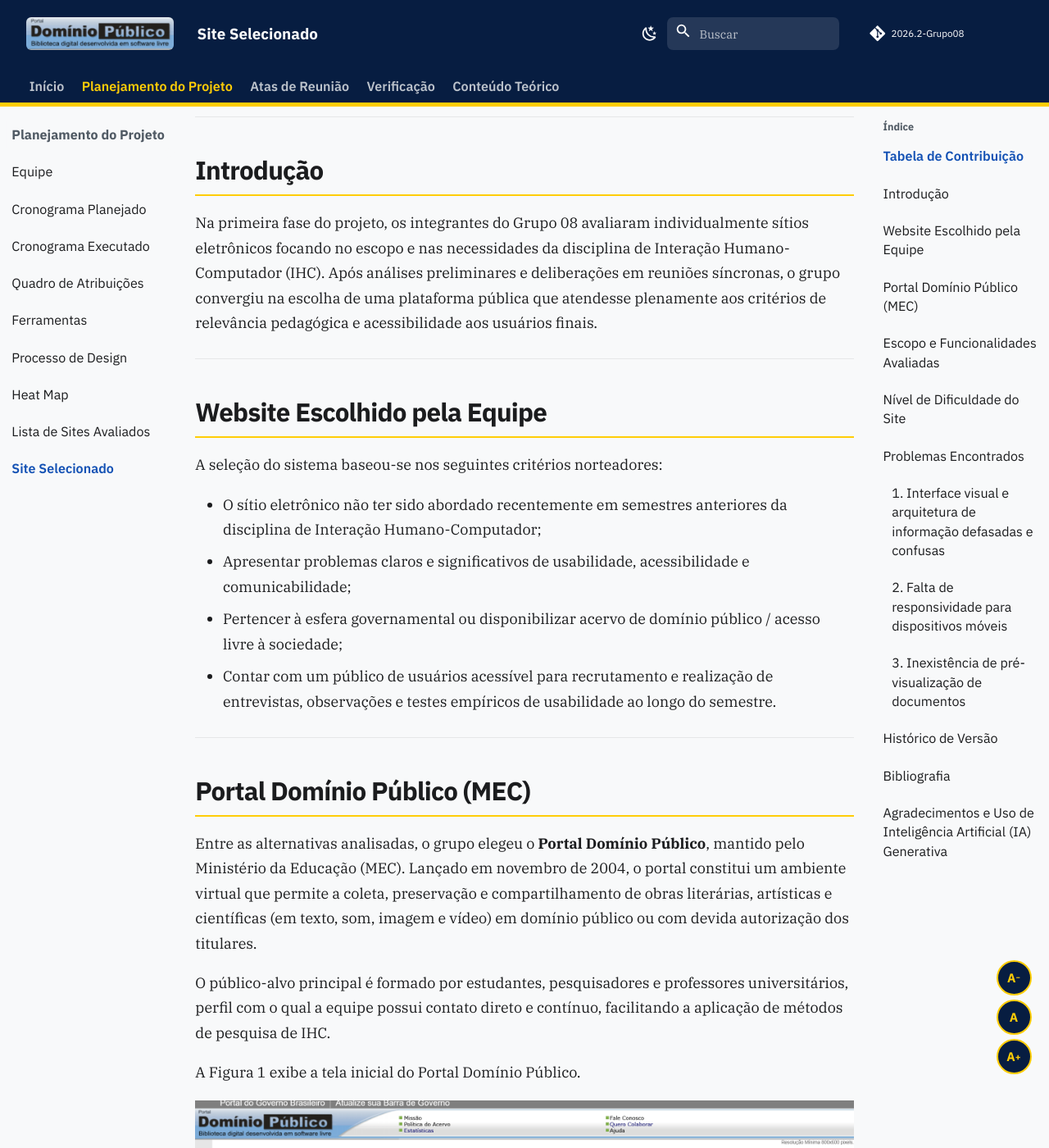
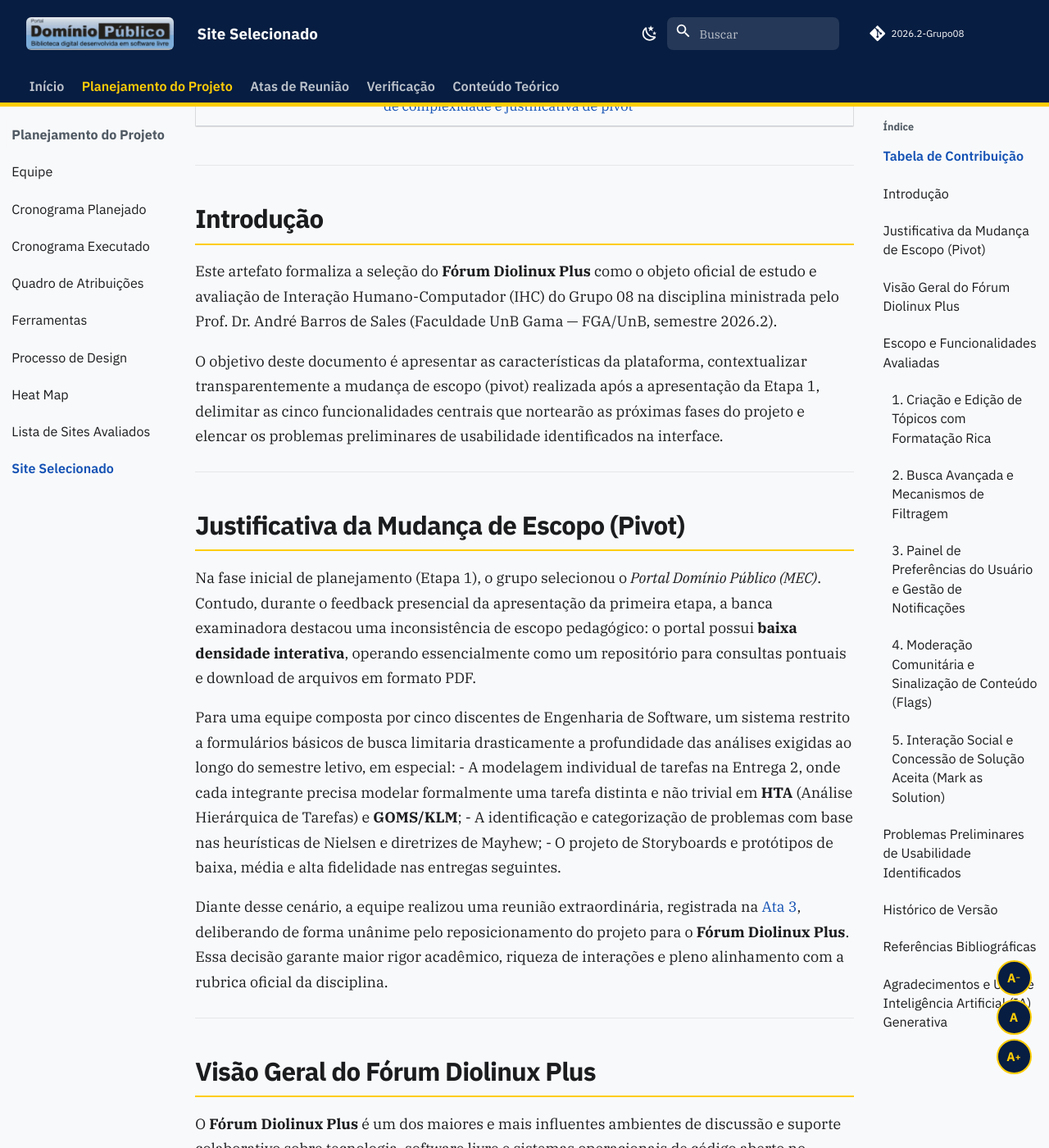
Before and after one commit to Interacao-Humano-Computador/2026.2-Grupo08, an MkDocs documentation site: the page built from docs/planejamento/site-selecionado.md, in a window 1280 px wide and 1400 px high, scrolled down 688 px. Shown: the whole window at 82% size. Built offline with MkDocs 1.6.1 and Material for MkDocs 9.7.7, drawn with Linux system fonts in a browser that asks for light colours; comment, search, counter and statistics services are not loaded; some of the changed text lies outside the part shown.

Commit message:
docs(planejamento): redefine site selecionado para Forum Diolinux Plus

```diff
--- a/docs/planejamento/site-selecionado.md
+++ b/docs/planejamento/site-selecionado.md
@@ -1,102 +1,100 @@
-# Site Selecionado
+# Site Selecionado: Fórum Diolinux Plus
 
 ## Tabela de Contribuição
 
 | Integrante | Contribuição | Data |
 | :--- | :--- | :---: |
-| Edvaldo Soares Brasileiro Filho | [Discussão e consenso na escolha do portal](#website-escolhido-pela-equipe) | 04/09/2026 |
-| Gustavo Antonio Rodrigues e Silva | [Elaboração da documentação do site selecionado, levantamento de problemas e prints (Ações 05 e 13)](#portal-dominio-publico-mec) | 04/09/2026 |
-| Jonathan Lourenço Carpaneda | [Inclusão da tabela de contribuição no início, padronização e bibliografia ABNT](#introducao) | 05/09/2026 |
-| Pedro Paulo Almeida Araujo | [Revisão e validação dos problemas de usabilidade mapeados](#problemas-encontrados) | 04/09/2026 |
-| Vinicius Silva Araruna | [Revisão e acompanhamento das diretrizes de IHC](#historico-de-versao) | 04/09/2026 |
+| [Edvaldo Soares Brasileiro Filho](https://github.com/PajeMurici-dev) | [Avaliação dos critérios de escolha e impacto nos prazos de desenvolvimento](#justificativa-da-mudanca-de-escopo-pivot) | 14/09/2026 |
+| [Gustavo Antonio Rodrigues e Silva](https://github.com/gus-ant) | [Elaboração da documentação da plataforma Discourse e mapeamento dos fluxos interativos](#visao-geral-do-forum-diolinux-plus) | 14/09/2026 |
+| [Jonathan Lourenço Carpaneda](https://github.com/Jonathan-Carpaneda) | [Padronização das referências bibliográficas em ABNT e conformidade documental](#referencias-bibliograficas) | 18/09/2026 |
+| [Pedro Paulo Almeida Araujo](https://github.com/Pedrop06) | [Validação dos problemas preliminares de usabilidade e revisão geral](#problemas-preliminares-de-usabilidade-identificados) | 18/09/2026 |
+| [Vinicius Silva Araruna](https://github.com/ViniciusA05) | [Detalhamento das 5 funcionalidades centrais, análise de complexidade e justificativa de pivot](#escopo-e-funcionalidades-avaliadas) | 18/09/2026 |
 
 ---
 
 ## Introdução
 
-Na primeira fase do projeto, os integrantes do Grupo 08 avaliaram individualmente sítios eletrônicos focando no escopo e nas necessidades da disciplina de Interação Humano-Computador (IHC). Após análises preliminares e deliberações em reuniões síncronas, o grupo convergiu na escolha de uma plataforma pública que atendesse plenamente aos critérios de relevância pedagógica e acessibilidade aos usuários finais.
+Este artefato formaliza a seleção do **Fórum Diolinux Plus** como o objeto oficial de estudo e avaliação de Interação Humano-Computador (IHC) do Grupo 08 na disciplina ministrada pelo Prof. Dr. André Barros de Sales (Faculdade UnB Gama — FGA/UnB, semestre 2026.2).
+
+O objetivo deste documento é apresentar as características da plataforma, contextualizar transparentemente a mudança de escopo (pivot) realizada após a apresentação da Etapa 1, delimitar as cinco funcionalidades centrais que nortearão as próximas fases do projeto e elencar os problemas preliminares de usabilidade identificados na interface.
 
 ---
 
-## Website Escolhido pela Equipe
+## Justificativa da Mudança de Escopo (Pivot)
 
-A seleção do sistema baseou-se nos seguintes critérios norteadores:
+Na fase inicial de planejamento (Etapa 1), o grupo selecionou o *Portal Domínio Público (MEC)*. Contudo, durante o feedback presencial da apresentação da primeira etapa, a banca examinadora destacou uma inconsistência de escopo pedagógico: o portal possui **baixa densidade interativa**, operando essencialmente como um repositório para consultas pontuais e download de arquivos em formato PDF.
 
-- O sítio eletrônico não ter sido abordado recentemente em semestres anteriores da disciplina de Interação Humano-Computador;
-- Apresentar problemas claros e significativos de usabilidade, acessibilidade e comunicabilidade;
-- Pertencer à esfera governamental ou disponibilizar acervo de domínio público / acesso livre à sociedade;
-- Contar com um público de usuários acessível para recrutamento e realização de entrevistas, observações e testes empíricos de usabilidade ao longo do semestre.
+Para uma equipe composta por cinco discentes de Engenharia de Software, um sistema restrito a formulários básicos de busca limitaria drasticamente a profundidade das análises exigidas ao longo do semestre letivo, em especial:
+- A modelagem individual de tarefas na Entrega 2, onde cada integrante precisa modelar formalmente uma tarefa distinta e não trivial em **HTA** (Análise Hierárquica de Tarefas) e **GOMS/KLM**;
+- A identificação e categorização de problemas com base nas heurísticas de Nielsen e diretrizes de Mayhew;
+- O projeto de Storyboards e protótipos de baixa, média e alta fidelidade nas entregas seguintes.
+
+Diante desse cenário, a equipe realizou uma reunião extraordinária, registrada na [Ata 3](../atas/ata3.md), deliberando de forma unânime pelo reposicionamento do projeto para o **Fórum Diolinux Plus**. Essa decisão garante maior rigor acadêmico, riqueza de interações e pleno alinhamento com a rubrica oficial da disciplina.
 
 ---
 
-## Portal Domínio Público (MEC)
+## Visão Geral do Fórum Diolinux Plus
 
-Entre as alternativas analisadas, o grupo elegeu o **Portal Domínio Público**, mantido pelo Ministério da Educação (MEC). Lançado em novembro de 2004, o portal constitui um ambiente virtual que permite a coleta, preservação e compartilhamento de obras literárias, artísticas e científicas (em texto, som, imagem e vídeo) em domínio público ou com devida autorização dos titulares.
+O **Fórum Diolinux Plus** é um dos maiores e mais influentes ambientes de discussão e suporte colaborativo sobre tecnologia, software livre e sistemas operacionais de código aberto no Brasil. A comunidade é sustentada pela plataforma de software livre *Discourse*, concebida especificamente para viabilizar discussões civilizadas e ricas em recursos modernos de interação.
 
-O público-alvo principal é formado por estudantes, pesquisadores e professores universitários, perfil com o qual a equipe possui contato direto e contínuo, facilitando a aplicação de métodos de pesquisa de IHC.
+A plataforma atende a um público amplo que engloba desde usuários iniciantes no mundo Linux até desenvolvedores, administradores de sistemas e entusiastas de tecnologia — perfil diretamente acessível na Faculdade UnB Gama, simplificando os processos de pesquisa de campo, questionários e entrevistas semiestruturadas.
 
-A Figura 1 exibe a tela inicial do Portal Domínio Público.
+A Figura 1 ilustra a interface principal da comunidade do Fórum Diolinux Plus.
 
-![Imagem da página inicial do Domínio Público](../assets/images_prints/dominio_publico_print.png)
+![Imagem da página inicial do Fórum Diolinux Plus](../assets/images_prints/diolinux_plus_print.png)
 <div align="center">
-**Figura 1** - Imagem da página inicial do sítio eletrônico do Portal Domínio Público. (Fonte: dominiopublico.mec.gov.br)
+<p><strong>Figura 1</strong> — Página inicial da plataforma comunitária Diolinux Plus. (Fonte: plus.diolinux.com.br, 2026).</p>
 </div>
+
+Conforme ilustrado na Figura 1, o sítio eletrônico dispõe de uma interface densa e contemporânea, com múltiplos fluxos de navegação por categorias, tópicos recentes e painéis dinâmicos de interação.
 
 ---
 
 ## Escopo e Funcionalidades Avaliadas
 
-O Portal Domínio Público oferece funcionalidades de **pesquisa e acesso a obras**, sendo estas as funcionalidades centrais para a avaliação de IHC. É importante ressaltar que:
+Para assegurar uma divisão de trabalho justa, equitativa e sem sobreposição entre os cinco integrantes da equipe, o escopo de análise foi estruturado em torno de **cinco funcionalidades nucleares**:
 
-- **Pesquisa de obras** (por título, autor, assunto, tipo de mídia etc.) e o **acesso/download de conteúdo** são as funcionalidades-alvo do projeto — por serem as que o usuário anônimo realiza com maior frequência e onde os problemas de usabilidade são mais críticos.
-- **Cadastro e consulta de conta de usuário** não são considerados funcionalidades centrais para a avaliação, pois pressupõem que o usuário já está cadastrado. O foco da análise está nos fluxos de acesso ao acervo sem necessidade de autenticação.
+### 1. Criação e Edição de Tópicos com Formatação Rica
+Permite ao usuário publicar dúvidas, notícias ou tutoriais técnicos. O fluxo envolve a seleção de categorias e tags, preenchimento de título com verificação de duplicidades em tempo real, editor de texto com suporte a Markdown, atalhos de formatação de blocos de código e upload de imagens ou logs do sistema operacional.
+
+### 2. Busca Avançada e Mecanismos de Filtragem
+Mecanismo de pesquisa rápida e avançada permitindo a localização de soluções prévias. Permite combinar palavras-chave com múltiplos filtros booleanos (pesquisa restrita a categorias, busca por tags específicas, filtragem por autor, ordenação por relevância ou data e busca apenas em tópicos com soluções aceitas).
+
+### 3. Painel de Preferências do Usuário e Gestão de Notificações
+Área de parametrização onde o usuário gerencia seu perfil público, preferências de interface (temas, acessibilidade visual e contraste), acompanhamento de tópicos (níveis de notificação: Silenciado, Normal, Rastreando e Observando) e canais de recebimento de avisos por e-mail ou push notifications.
+
+### 4. Moderação Comunitária e Sinalização de Conteúdo (Flags)
+Fluxo voltado à higienização do ambiente e segurança comunitária. Permite a membros e moderadores sinalizar publicações que infrinjam diretrizes éticas (spam, discurso ofensivo ou tópico em categoria inadequada), acionando fluxos de ocultação temporária, mensagens privadas automáticas e análise do corpo de moderadores.
+
+### 5. Interação Social e Concessão de Solução Aceita (Mark as Solution)
+Em tópicos de suporte técnico e resolução de erros, o autor do tópico ou um moderador pode selecionar uma resposta específica como a solução oficial da dúvida. Isso insere um resumo no post inicial, destaca a mensagem no corpo da discussão e atualiza a reputação dos participantes.
+
+A Tabela 1 detalha a relação entre as funcionalidades avaliadas, a complexidade estimada e a oportunidade de análise em IHC.
+
+**Tabela 1** — Relação das funcionalidades avaliadas e potencial analítico de IHC
+
+| ID | Funcionalidade Nuclear | Nível de Complexidade | Oportunidade Analítica na Disciplina | Integrante Responsável pela Modelagem HTA/GOMS |
+| :---: | :--- | :---: | :--- | :--- |
+| **F01** | Criação e Edição de Tópicos em Markdown | Alta | Sobrecarga de comandos no editor; curva de aprendizado para formatação de código. | Edvaldo Soares |
+| **F02** | Busca Avançada com Filtros Combinados | Alta | Sintaxe de busca complexa; falta de flexibilidade na recuperação de erros do usuário. | Gustavo Antonio |
+| **F03** | Gestão de Preferências e Notificações | Média | Excesso de opções e granularidade confusa nas opções de notificações do Discourse. | Jonathan Carpaneda |
+| **F04** | Moderação Comunitária e Sinalização | Média | Falta de clareza no feedback das consequências de uma sinalização de postagem. | Pedro Paulo |
+| **F05** | Interação e Marcação de Solução Aceita | Média | Visibilidade restrita da confirmação e atalhos pouco intuitivos em telas reduzidas. | Vinicius Araruna |
+
+_Fonte: Elaborada pelos autores, 2026._
+
+Conforme sistematizado na Tabela 1, cada funcionalidade selecionada provê complexidade satisfatória para a modelagem detalhada na Entrega 2, garantindo que nenhum estudante execute tarefas redundantes.
 
 ---
 
-## Nível de Dificuldade do Site
+## Problemas Preliminares de Usabilidade Identificados
 
-O Portal Domínio Público foi reavaliado e classificado como de **nível de dificuldade ALTO** para avaliação de IHC, pelos seguintes motivos:
+A inspeção exploratória preliminar executada pelos membros do grupo sobre a interface do Discourse revelou oportunidades significativas de aprimoramento de IHC:
 
-| Fator | Avaliação |
-| :--- | :---: |
-| Interface desatualizada (HTML 3/4, sem CSS moderno) | 🔴 Alto impacto |
-| Ausência total de responsividade para mobile | 🔴 Alto impacto |
-| Busca com múltiplos filtros não intuitivos e sobrecarga cognitiva | 🔴 Alto impacto |
-| Falta de pré-visualização de documentos | 🟡 Médio impacto |
-| Nomenclatura e rótulos ambíguos na navegação | 🟡 Médio impacto |
-| Ausência de feedback ao usuário em ações | 🟡 Médio impacto |
-
-> **Nota:** Apesar da alta dificuldade técnica do portal, isso representa uma **vantagem pedagógica** — há muitas oportunidades de melhoria identificáveis e mensuráveis ao longo do semestre.
-
----
-
-## Problemas Encontrados
-
-Durante a análise exploratória preliminar, a equipe identificou diversas oportunidades críticas de melhoria na experiência do usuário:
-
-### 1. Interface visual e arquitetura de informação defasadas e confusas
-A hierarquia das informações é fragmentada, os rótulos de navegação não são intuitivos e os formulários de busca apresentam sobrecarga visual e cognitiva, desrespeitando padrões modernos de usabilidade.
-
-![Problema 1](../assets/images_prints/figura2_dom.png)
-<div align="center">
-**Figura 2** - Arquitetura de informação e filtros de busca fragmentados. (Fonte: dominiopublico.mec.gov.br)
-</div>
-
-### 2. Falta de responsividade para dispositivos móveis
-O sítio foi concebido para resoluções de tela fixas e antigas, sem adaptação dinâmica a telas de smartphones e tablets, gerando barras de rolagem horizontais e quebra de usabilidade em navegadores móveis.
-
-![Problema 2](../assets/images_prints/figura3_dom.png)
-<div align="center">
-**Figura 3** - Ausência de responsividade na visualização em dispositivos móveis. (Fonte: dominiopublico.mec.gov.br)
-</div>
-
-### 3. Inexistência de pré-visualização de documentos
-Ao pesquisar uma obra literária ou científica, a plataforma não oferece recurso de pré-visualização do conteúdo, obrigando o usuário a efetuar o download obrigatório do arquivo (.pdf ou similar) apenas para verificar se trata-se do material desejado.
-
-![Problema 3](../assets/images_prints/figura4_dom.png)
-<div align="center">
-**Figura 4** - Falta de ferramenta de pré-visualização integrada de arquivos. (Fonte: dominiopublico.mec.gov.br)
-</div>
+1. **Curva de Aprendizagem Íngreme no Editor de Publicação:** Usuários novatos que não dominam a sintaxe de formatação Markdown frequentemente cometem falhas na inclusão de trechos de código e logs de erro de terminal, poluindo as discussões por falta de botões intuitivos e assistentes visuais.
+2. **Sobrecarga Cognitiva no Painel de Notificações:** O sistema oferece dezenas de categorias de alertas com terminologias abstratas ("Rastreando", "Observando o primeiro post"), dificultando a compreensão do usuário sobre a real frequência de mensagens que receberá.
+3. **Complexidade Excessiva na Busca Avançada:** Para realizar buscas com mais de um filtro, a interface exige abertura de modais densos com campos pouco tolerantes a termos aproximados, violando a heurística de reconhecimento em vez de memorização (Nielsen, 1994).
+4. **Visibilidade Reduzida do Status de Moderação:** Ao reportar um conteúdo impróprio, o participante recebe pouco ou nenhum feedback sobre o andamento de sua denúncia, gerando insegurança quanto à efetividade da ação.
 
 ---
 
@@ -104,19 +102,30 @@
 
 | Versão | Data | Descrição | Autor(es) | Revisor(es) |
 | :---: | :---: | :--- | :---: | :---: |
-| `1.0` | 04/09/2026 | Criação da página do site selecionado baseada na referência | [Gustavo Antonio](https://github.com/gus-ant) | [Pedro Paulo](https://github.com/Pedrop06) |
-| `1.1` | 05/09/2026 | Inclusão da tabela de contribuição no início, padronização e bibliografia ABNT | [Jonathan Lourenço Carpaneda](https://github.com/Jonathan-Carpaneda) | [Gustavo Antonio](https://github.com/gus-ant) |
+| `1.0` | 04/09/2026 | Criação inicial da página de site selecionado (Portal Domínio Público) | [Gustavo Antonio](https://github.com/gus-ant) | [Pedro Paulo](https://github.com/Pedrop06) |
+| `1.1` | 05/09/2026 | Inclusão da tabela de contribuição no topo e padronização com ABNT | [Jonathan Lourenço Carpaneda](https://github.com/Jonathan-Carpaneda) | [Gustavo Antonio](https://github.com/gus-ant) |
+| `1.2` | 18/09/2026 | Reestruturação integral para o Fórum Diolinux Plus, documentação do pivot, detalhamento das 5 funcionalidades e problemas de usabilidade | [Vinicius Araruna](https://github.com/ViniciusA05) | [Pedro Paulo](https://github.com/Pedrop06) |
 
 ---
 
-## Bibliografia
+## Referências Bibliográficas
 
-[1] BARBOSA, Simone D. J.; SILVA, Bruno S. *Interação Humano-Computador*. 1. ed. Rio de Janeiro: Elsevier, 2010.
+[1] BARBOSA, Simone Diniz Junqueira; SILVA, Bruno Santana da. *Interação Humano-Computador*. 1. ed. Rio de Janeiro: Elsevier, 2010.
 
-[2] MINISTÉRIO DA EDUCAÇÃO. *Portal Domínio Público*. Brasília: MEC, 2004. Disponível em: <http://www.dominiopublico.mec.gov.br>. Acesso em: 04 set. 2026.
+[2] BARBOSA, Simone Diniz Junqueira et al. *Interação Humano-Computador e Experiência do Usuário*. 1. ed. Rio de Janeiro: Autopublicação, 2021.
+
+[3] DIOLINUX PLUS. *Fórum da Comunidade Diolinux*. Plataforma Discourse, 2026. Disponível em: <https://plus.diolinux.com.br>. Acesso em: 18 set. 2026.
+
+[4] DISCOURSE. *Discourse: Civilized Discussion Software*. Plataforma open source, 2026. Disponível em: <https://www.discourse.org>. Acesso em: 18 set. 2026.
+
+[5] MAYHEW, Deborah J. *The Usability Engineering Lifecycle: A Practitioner's Handbook for User Interface Design*. San Francisco: Morgan Kaufmann, 1999.
+
+[6] NIELSEN, Jakob. *Usability Engineering*. San Francisco: Morgan Kaufmann, 1994.
+
+[7] SALES, André Barros de. *Plano de Ensino da Disciplina de Interação Humano Computador*. Brasília: Universidade de Brasília, Faculdade UnB Gama, 2026.
 
 ---
 
 ## Agradecimentos e Uso de Inteligência Artificial (IA) Generativa
 
-Durante a organização sintática e padronização da tabela de contribuição em Markdown, foi utilizado o suporte de Inteligência Artificial Generativa (LLM), tendo todo o conteúdo sido revisado e validado pelos membros da equipe.
+Durante a organização sintática e estruturação deste artefato em Markdown, foi utilizado o suporte de Inteligência Artificial Generativa (LLM). Todo o embasamento teórico, mapeamento de funcionalidades, delimitação de problemas heurísticos e deliberações foram concebidos, verificados e validados pelos integrantes do Grupo 08.
```
